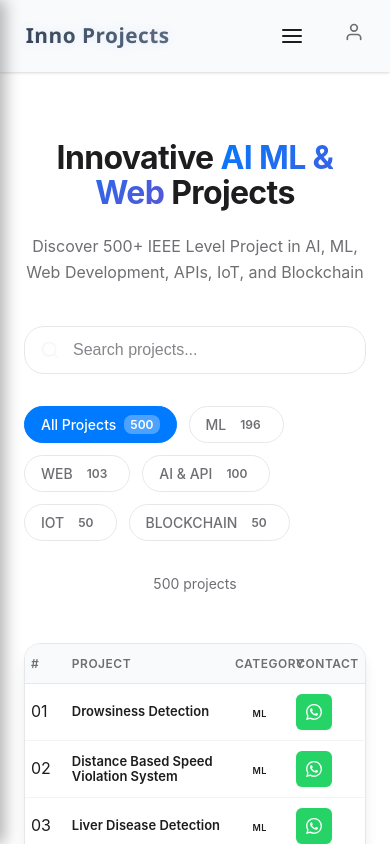
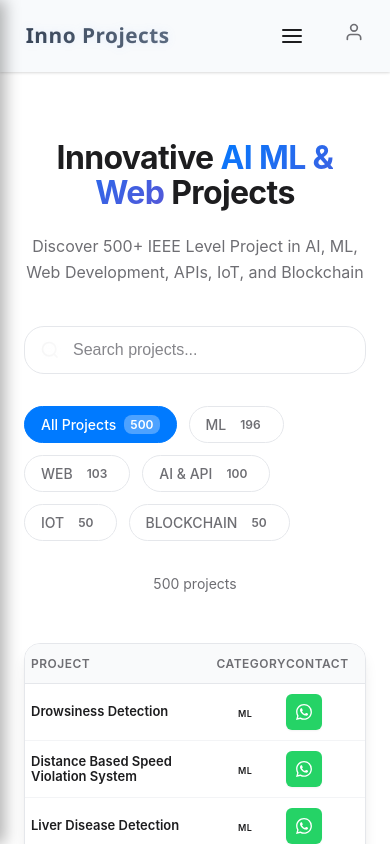
Before and after one commit to ajaykarthik-ip/inno-projects, a Next.js app: page /project-titles in a window 390 px wide. Shown: the top 844 px of the page. Built offline with nearby package versions, Linux system fonts and the light colour scheme.

Commit message:
Refactor table styles for improved mobile responsiveness and adjust padding

```diff
--- a/src/app/project-titles/page.css
+++ b/src/app/project-titles/page.css
@@ -557,7 +557,7 @@ body {
 
   .projects-table th,
   .projects-table td {
-    padding: 12px 8px;
+    padding: 10px 6px;
   }
 
   /* Hide ID column on mobile and reorganize */
@@ -565,7 +565,11 @@ body {
   .td-id {
     display: none;
   }
-
+    /* Hide serial column on mobile and reorganize */
+  .th-serial,
+  .td-serial {
+    display: none;
+  }
   /* Adjust column widths for mobile without ID */
   .th-action {
     width: 25%;
--- a/src/app/project-titles/page.tsx
+++ b/src/app/project-titles/page.tsx
@@ -680,6 +680,7 @@ Looking forward to hearing from you!`;
                       <td className="td-serial">
                         <span className="serial-number">{(index + 1).toString().padStart(2, '0')}</span>
                       </td>
+
                       <td className="td-title">
                         <div className="project-info">
                           <h3 className="project-name">{project.title}</h3>
```
